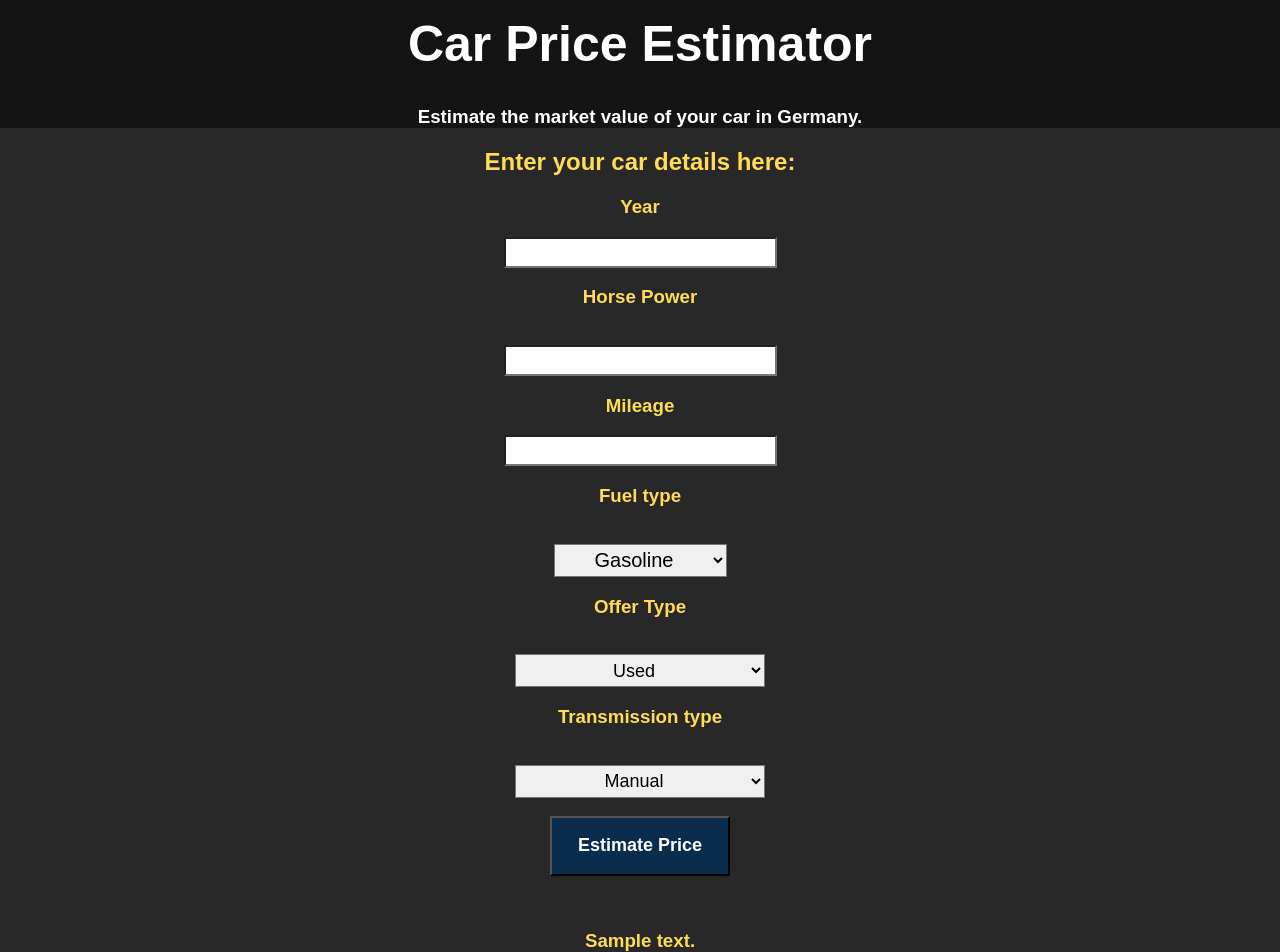
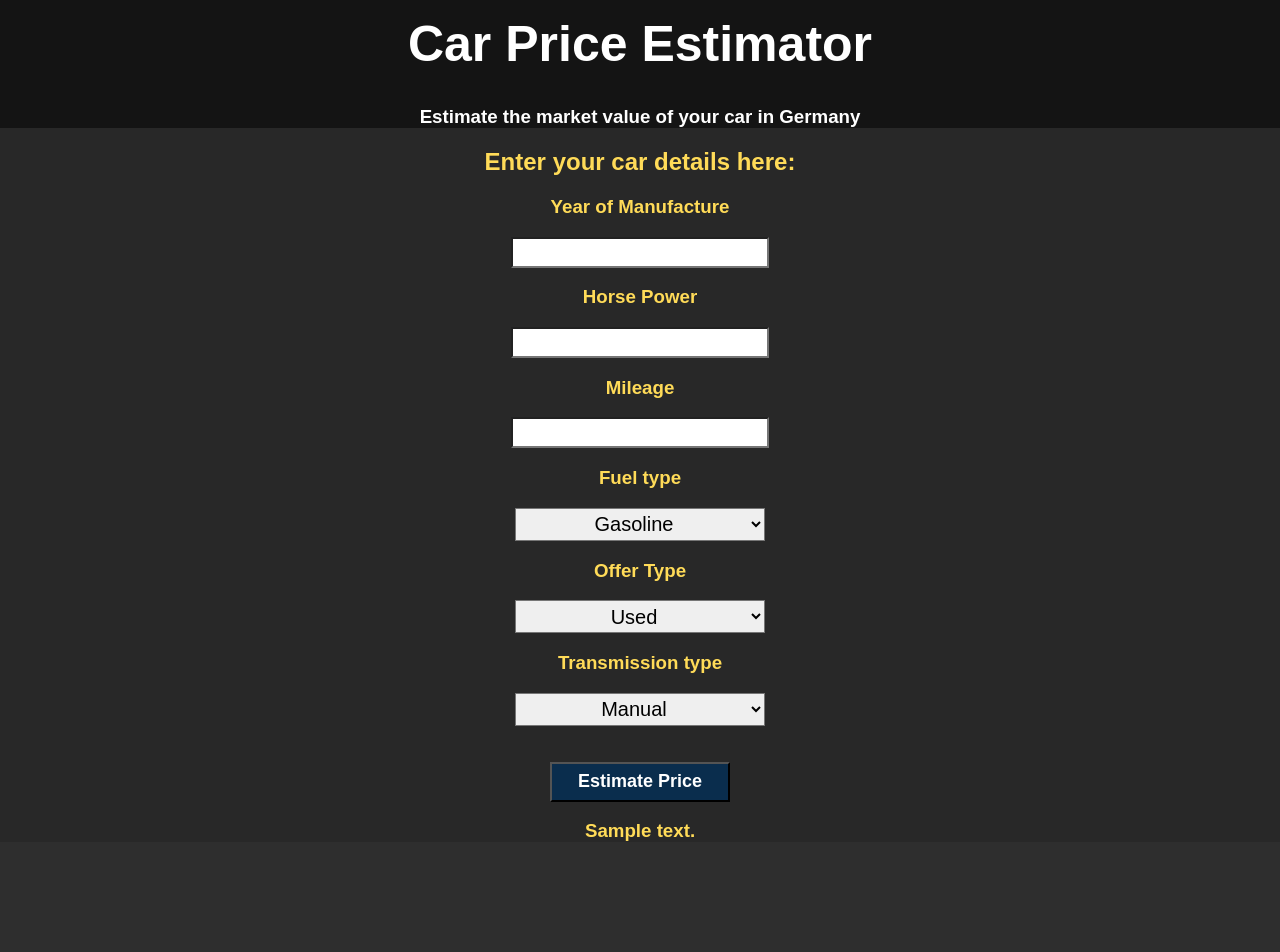
Before and after one commit to Konzisam/car_price_estimator, a Flask app: template templates/index.html in a window 1280 px wide. After the commit the page ends 841 px from the top, so only its background shows below. Run offline with Flask 2, Linux system fonts and the light colour scheme; the template is opened without the code that fills it: most values are stand-ins (such as "Sample title", 1, 10 or a date in 2020); parts of the project's set-up code (start-up, migrations or seed data) failed here and were passed over.

Commit message:
Update index.html

```diff
--- a/templates/index.html
+++ b/templates/index.html
@@ -14,7 +14,7 @@
 
         <h1 style="font-size:50px">Car Price Estimator</h1>
 
-            <h3 style="font-family:Arial">Estimate the market value of your car in Germany.</h3>
+            <h3 style="font-family:Arial">Estimate the market value of your car in Germany</h3>
       </div>
     </div>
 
@@ -50,11 +50,11 @@
     <div style="color:	rgb(255, 219, 88)">
         <form action="{{ url_for('predict')}}" method="post">
             <h2>Enter your car details here:</h2>
-            <h3>Year</h3>
+            <h3>Year of Manufacture</h3>
             <input id="first" name="Year" type="number ">
-            <h3>Horse Power</h3><br><input id="second" name="Horse_power" required="required">
+            <h3>Horse Power</h3><input id="second" name="Horse_power" required="required">
             <h3>Mileage</h3><input id="third" name="mileage" required="required">
-            <h3>Fuel type</h3><br><select name="Fuel_Type" id="fuel" required="required">
+            <h3>Fuel type</h3><select name="Fuel_Type" id="fuel" required="required">
                 <option value="Gasoline">Gasoline</option>
                 <option value="Diesel">Diesel</option>
                 <option value="Electric/Gasoline">Electric/Gasoline</option>
@@ -63,18 +63,18 @@
                 <option value="CNG">CNG</option>
                 <option value="LPG">LPG</option>
             </select>
-            <h3>Offer Type</h3><br><select name="offerType" id="fourth" required="required">
+            <h3>Offer Type</h3><select name="offerType" id="fourth" required="required">
                 <option value="Used">Used</option>
                 <option value="Demonstration">Demonstration</option>
                 <option value="Pre_registered">Pre-registered</option>
                 <option value="Employee_car">Employee's Car</option>
             </select>
-            <h3>Transmission type</h3><br><select name="Transmission" id="fifth" required="required">
+            <h3>Transmission type</h3><select name="Transmission" id="fifth" required="required">
                 <option value="Manual">Manual</option>
                 <option value="Automatic">Automatic</option>
                 <option value="Semi_Automatic">Semi-Automatic</option>
             </select>
-            <br><br><button id="sub" type="submit ">Estimate Price</button>
+            <br><br><br><button id="sub" type="submit ">Estimate Price</button>
             <br>
 
 
@@ -84,7 +84,7 @@
 
 
 
-        <br><br><h3>{{ prediction_text }}<h3>
+        <h3>{{ prediction_text }}<h3>
     </div>
 
 
@@ -98,7 +98,7 @@
         }
 
         #fifth {
-            font-size: 18px;
+            font-size: 1px;
             width: 200px;
             height: 23px;
             top: 23px;
@@ -122,7 +122,7 @@
         }
 
         #fuel {
-            width: 450;
+            width: 250px;
             height: 33px;
             text-align: center;
             border-radius: 0px;
@@ -138,7 +138,7 @@
             height: 33px;
             text-align: center;
             border-radius: 0px;
-            font-size: 18px;
+            font-size: 20px;
         }
 
         #fifth:hover {
@@ -150,7 +150,7 @@
             height: 33px;
             text-align: center;
             border-radius: 0px;
-            font-size: 18px;
+            font-size: 20px;
         }
 
         #fourth:hover {
@@ -162,7 +162,7 @@
             font-family:Arial;
             font-weight: bold;
             width: 180px;
-            height: 60px;
+            height: 40px;
             text-align: center;
             border-radius: 0px;
             font-size: 18px;
@@ -174,23 +174,26 @@
         }
 
         #first {
+            width:250px;
             border-radius: 0px;
             height: 25px;
-            font-size: 20px;
+            font-size: 15px;
             text-align: center;
         }
 
         #second {
+            width:250px;
             border-radius: 0px;
             height: 25px;
-            font-size: 20px;
+            font-size: 15px;
             text-align: center;
         }
 
         #third {
+            width:250px;
             border-radius: 0px;
             height: 25px;
-            font-size: 20px;
+            font-size: 15px;
             text-align: center;
         }
 
```
